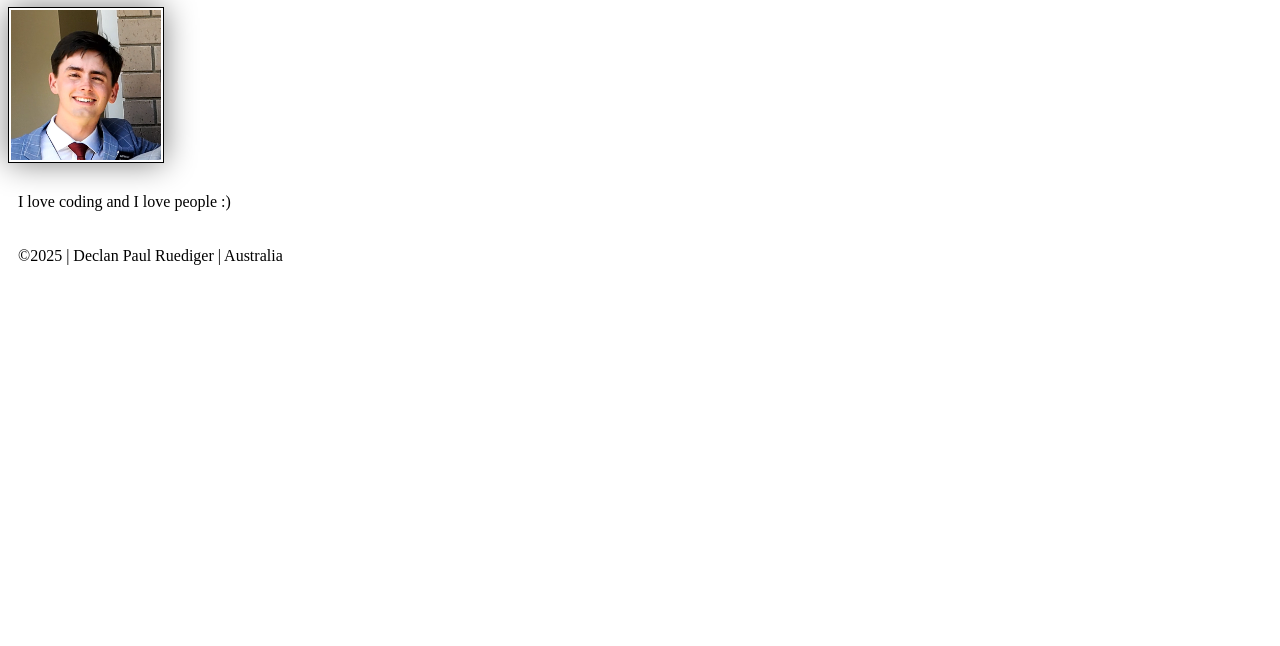
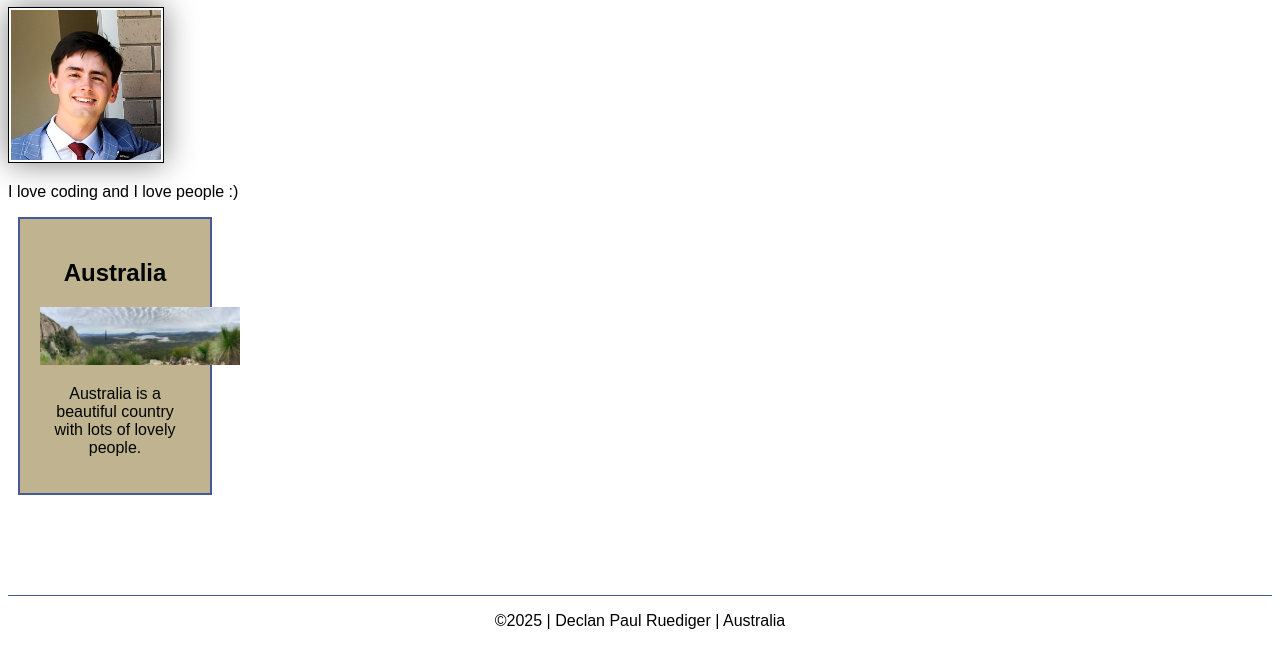
Before and after one commit to declan-ruediger/wdd130, a plain HTML site: page index.html in a window 1280 px wide. Shown: the part 217-863 px from the top of the page. Before the commit the page ends 800 px from the top, so only its background shows below. Drawn offline with Linux system fonts and the light colour scheme.

Commit message:
Add Aside to Home Page, as well as new CSS

```diff
--- a/index.html
+++ b/index.html
@@ -1,11 +1,15 @@
 <!DOCTYPE html>
 <html lang="en-US">
+
 <head>
 	<meta charset="utf-8">
 	<meta name="viewport" content="width=device-width, initial-scale=1.0">
 	<title>Declan Paul Ruediger | WDD 130</title>
+	<meta name="description" content="Declan Ruediger's up-and-coming home page">
+	<meta name="author" content="Declan Paul Ruediger">
 	<link rel="stylesheet" href="styles/styles.css">
 </head>
+
 <body>
 	<header>
 		<nav>
@@ -18,8 +22,14 @@
 		<img src="images/profile.webp" alt="Declan Paul Ruediger" width="200">
 		<p>I love coding and I love people :)</p>
 	</main>
+	<aside>
+		<h2>Australia</h2>
+		<img src="images/australian-landscape.webp" alt="Panorama of Lake Moogerah in South-East Queensland, Australia. The landscape is vast and full of dry Australian brush." width="200">
+		<p>Australia is a beautiful country with lots of lovely people.</p>
+	</aside>
 	<footer>
 		<p>&copy;2025 | Declan Paul Ruediger | Australia</p>
 	</footer>
 </body>
+
 </html>
--- a/styles/styles.css
+++ b/styles/styles.css
@@ -1,3 +1,16 @@
+:root {
+	/* CSS HEX */
+	--ecru: #bfb48fff;
+	--isabelline: #f2efe9ff;
+	--yinmn-blue: #4a5899ff;
+	--vista-blue: #9dacffff;
+	--black: #000501ff;
+}
+
+body {
+	font-family: "Lucida Handwriting", sans-serif;
+}
+
 nav {
 	background-color: darkblue;
 	padding: 10px;
@@ -13,7 +26,7 @@ h1 {
 	color: darkblue;
 }
 
-img {
+main img {
 	width: 150px;
 	height: auto;
 	border: 1px solid black;
@@ -22,5 +35,30 @@ img {
 }
 
 p {
-	padding: 10px;
+	padding: 0;
 }
+
+main {
+	width: 840px;
+}
+
+aside {
+	width: 150px;
+	margin: 10px;
+	border: 2px solid var(--yinmn-blue);
+	padding: 20px;
+	background-color: var(--ecru);
+	color: var(--black);
+	text-align: center;
+}
+
+aside img {
+	width: 200px;
+	height: auto;
+}
+
+footer {
+	margin-top: 100px;
+	border-top: 1px solid var(--yinmn-blue);
+	text-align: center;
+}
```
Also changed, not shown: week02/holygrail.html (+2 -2 lines), images/australian-landscape.webp (added). Lines whose indentation alone changed are shown as unchanged.
